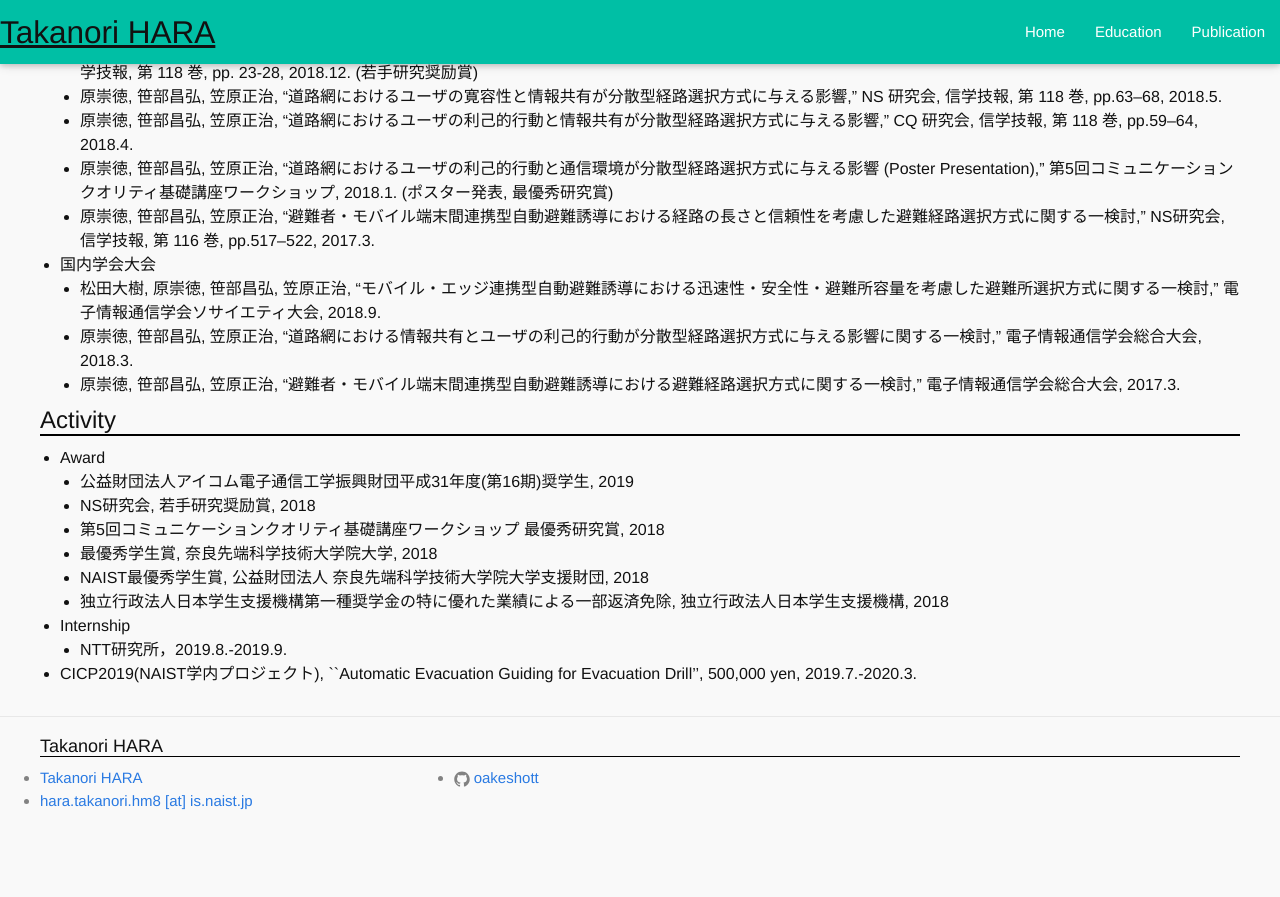
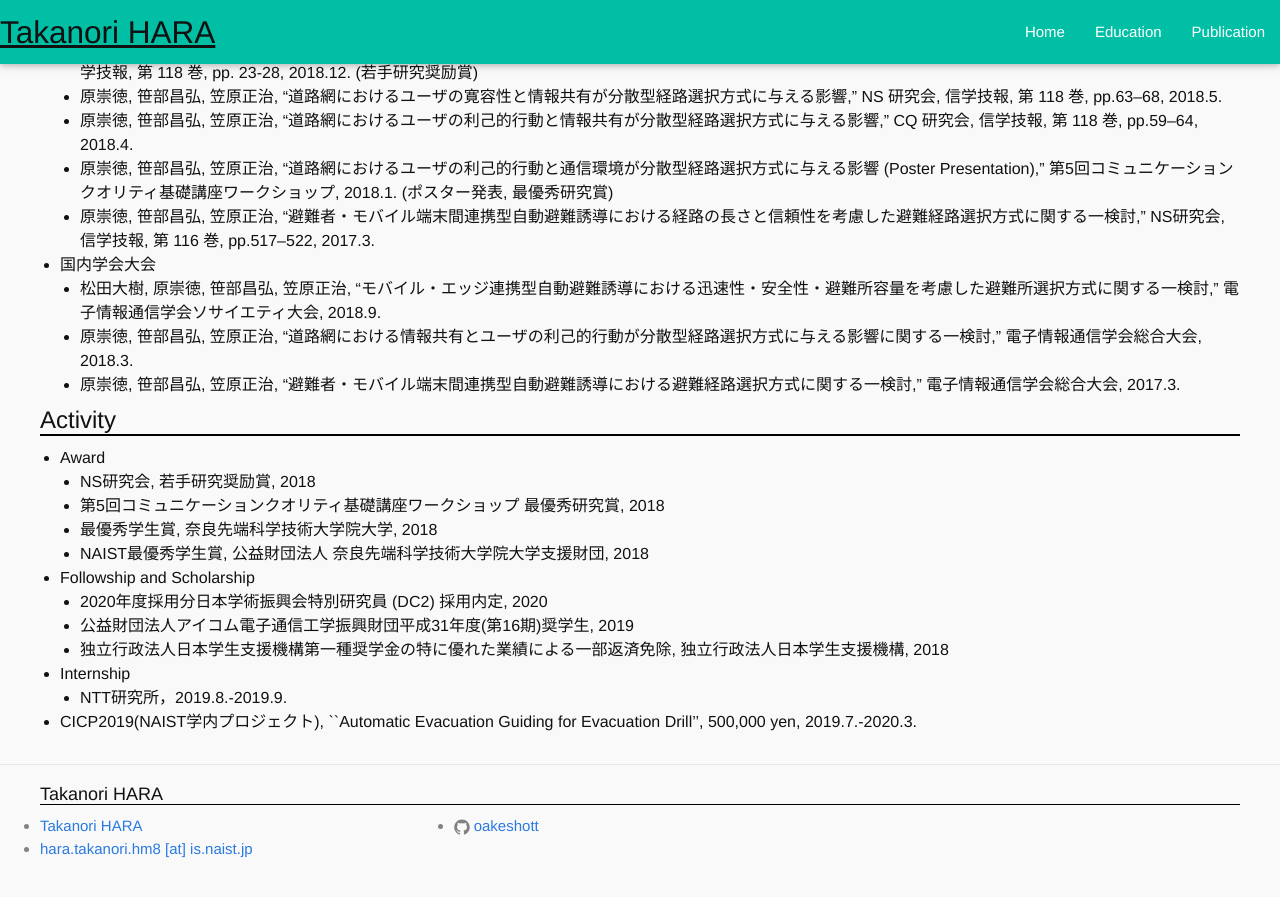
Before and after one commit to oakeshott/oakeshott.github.io, a Jekyll site: the page built from index.md, in a window 1280 px wide and 900 px high, scrolled down 662 px. Shown: the top 897 px of the window. Built offline with Jekyll 4.4.1, drawn with Linux system fonts in a browser that asks for light colours; before the commit the page ends 1514 px from its top, so only the background shows below that.

Commit message:
Commit at 2019-12-02 16:04:07

```diff
--- a/index.md
+++ b/index.md
@@ -47,12 +47,14 @@ permalink: /
 
 ## Activity
 * Award
-  1. 公益財団法人アイコム電子通信工学振興財団平成31年度(第16期)奨学生, 2019
-  2. NS研究会, 若手研究奨励賞, 2018
-  3. 第5回コミュニケーションクオリティ基礎講座ワークショップ 最優秀研究賞, 2018
-  4. 最優秀学生賞, 奈良先端科学技術大学院大学, 2018
-  5. NAIST最優秀学生賞, 公益財団法人 奈良先端科学技術大学院大学支援財団, 2018
-  6. 独立行政法人日本学生支援機構第一種奨学金の特に優れた業績による一部返済免除, 独立行政法人日本学生支援機構, 2018
+  1. NS研究会, 若手研究奨励賞, 2018
+  2. 第5回コミュニケーションクオリティ基礎講座ワークショップ 最優秀研究賞, 2018
+  3. 最優秀学生賞, 奈良先端科学技術大学院大学, 2018
+  4. NAIST最優秀学生賞, 公益財団法人 奈良先端科学技術大学院大学支援財団, 2018
+* Followship and Scholarship
+  1. 2020年度採用分日本学術振興会特別研究員 (DC2) 採用内定, 2020
+  2. 公益財団法人アイコム電子通信工学振興財団平成31年度(第16期)奨学生, 2019
+  3. 独立行政法人日本学生支援機構第一種奨学金の特に優れた業績による一部返済免除, 独立行政法人日本学生支援機構, 2018
 * Internship
   - NTT研究所，2019.8.-2019.9.
 * CICP2019(NAIST学内プロジェクト), ``Automatic Evacuation Guiding for Evacuation Drill'', 500,000 yen, 2019.7.-2020.3.
```
